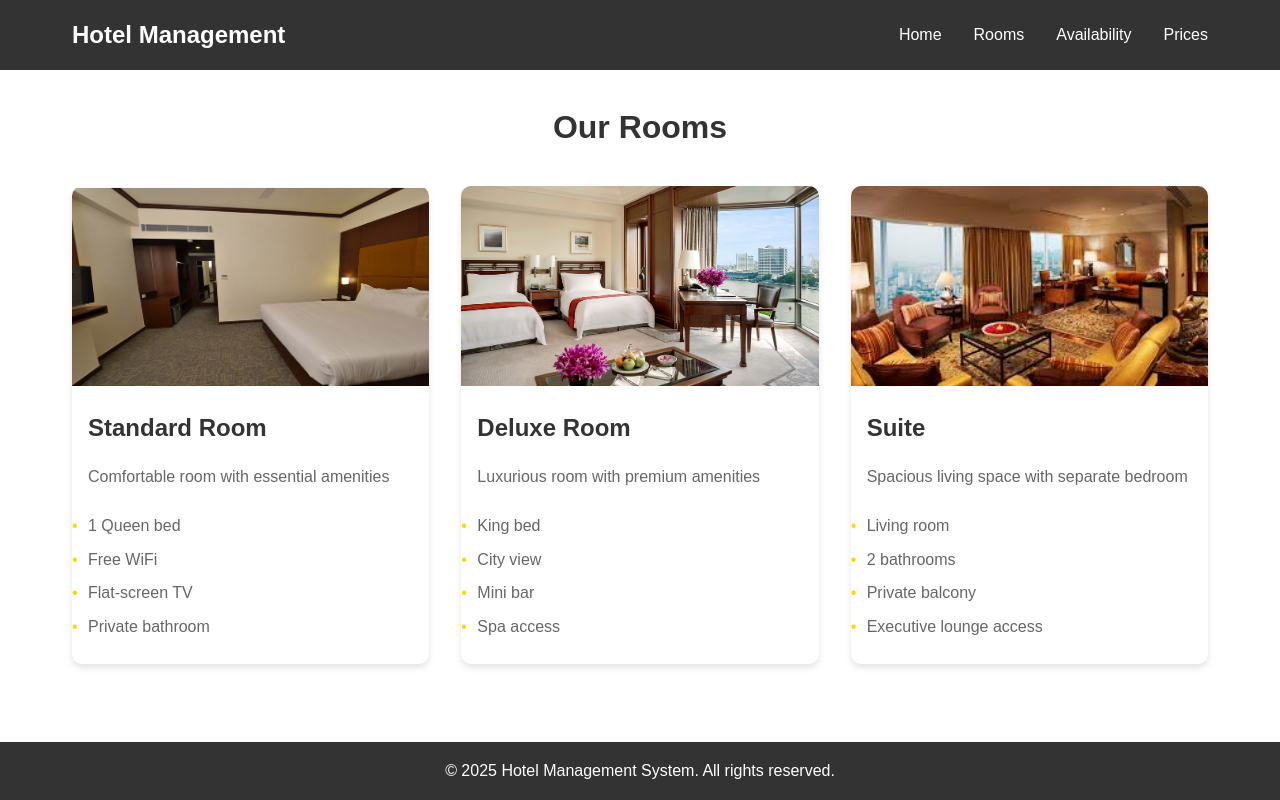
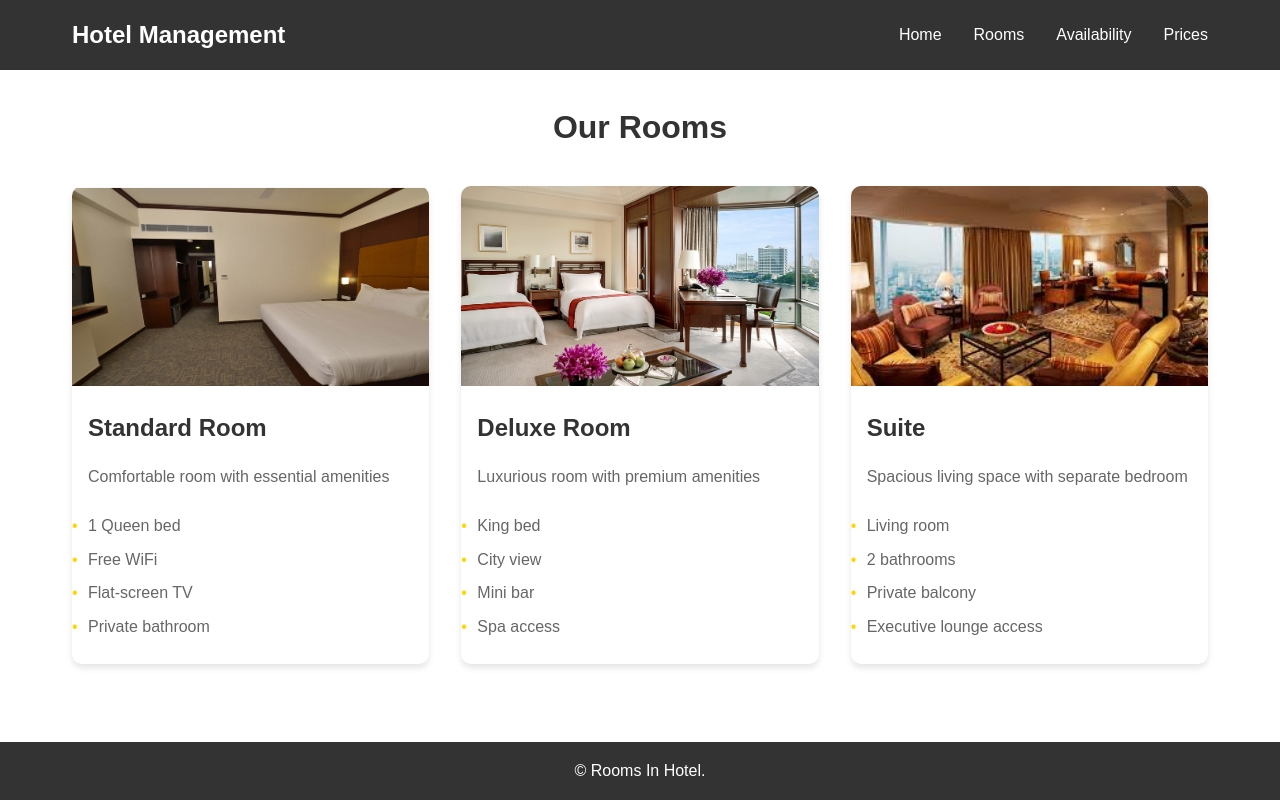
Before and after one commit to himanshusinghrajput23/Hotel-Managment-System, a plain HTML site: page rooms.html in a window 1280 px wide. Drawn offline with Linux system fonts and the light colour scheme.

Commit message:
hotel Managments system

```diff
--- a/rooms.html
+++ b/rooms.html
@@ -60,7 +60,7 @@
     </main>
 
     <footer>
-        <p>&copy; 2025 Hotel Management System. All rights reserved.</p>
+        <p>&copy; Rooms In Hotel.</p>
     </footer>
 </body>
 </html>
```
Also changed, not shown: index.html (+2 -2 lines), prices.html (+1 -1 lines).
